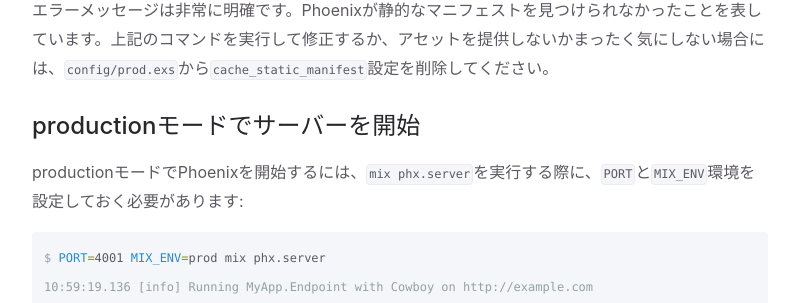
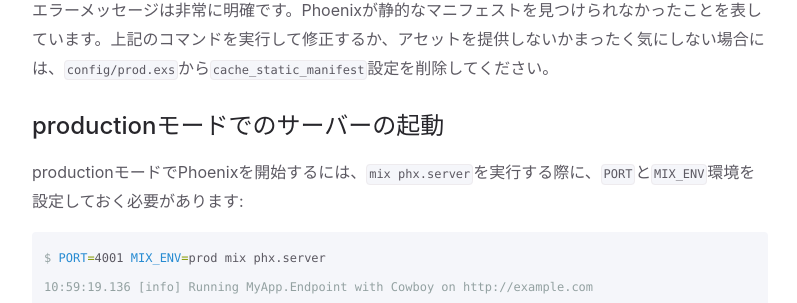
Before and after one commit to fukuoka-ex/phoenix-guide-ja, a Jekyll site: the page built from guides/1.4/deployment/deployment.md, in a window 1280 px wide. Shown: the part 2126-2429 px from the top of the page, without its empty margins (372-1169 px from the left). Built offline with Jekyll 4.4.1, drawn with Linux system fonts in a browser that asks for light colours.

Commit message:
Update guides/1.4/deployment/deployment.md
Co-Authored-By: Koga Shozo <koga.shozo1020@gmail.com>

```diff
--- a/guides/1.4/deployment/deployment.md
+++ b/guides/1.4/deployment/deployment.md
@@ -71,7 +71,7 @@ $ PORT=4001 MIX_ENV=prod mix phx.server
 
 エラーメッセージは非常に明確です。Phoenixが静的なマニフェストを見つけられなかったことを表しています。上記のコマンドを実行して修正するか、アセットを提供しないかまったく気にしない場合には、`config/prod.exs`から`cache_static_manifest`設定を削除してください。
 
-## productionモードでサーバーを開始
+## productionモードでのサーバーの起動
 
 productionモードでPhoenixを開始するには、`mix phx.server`を実行する際に、`PORT`と`MIX_ENV`環境を設定しておく必要があります:
 
```
